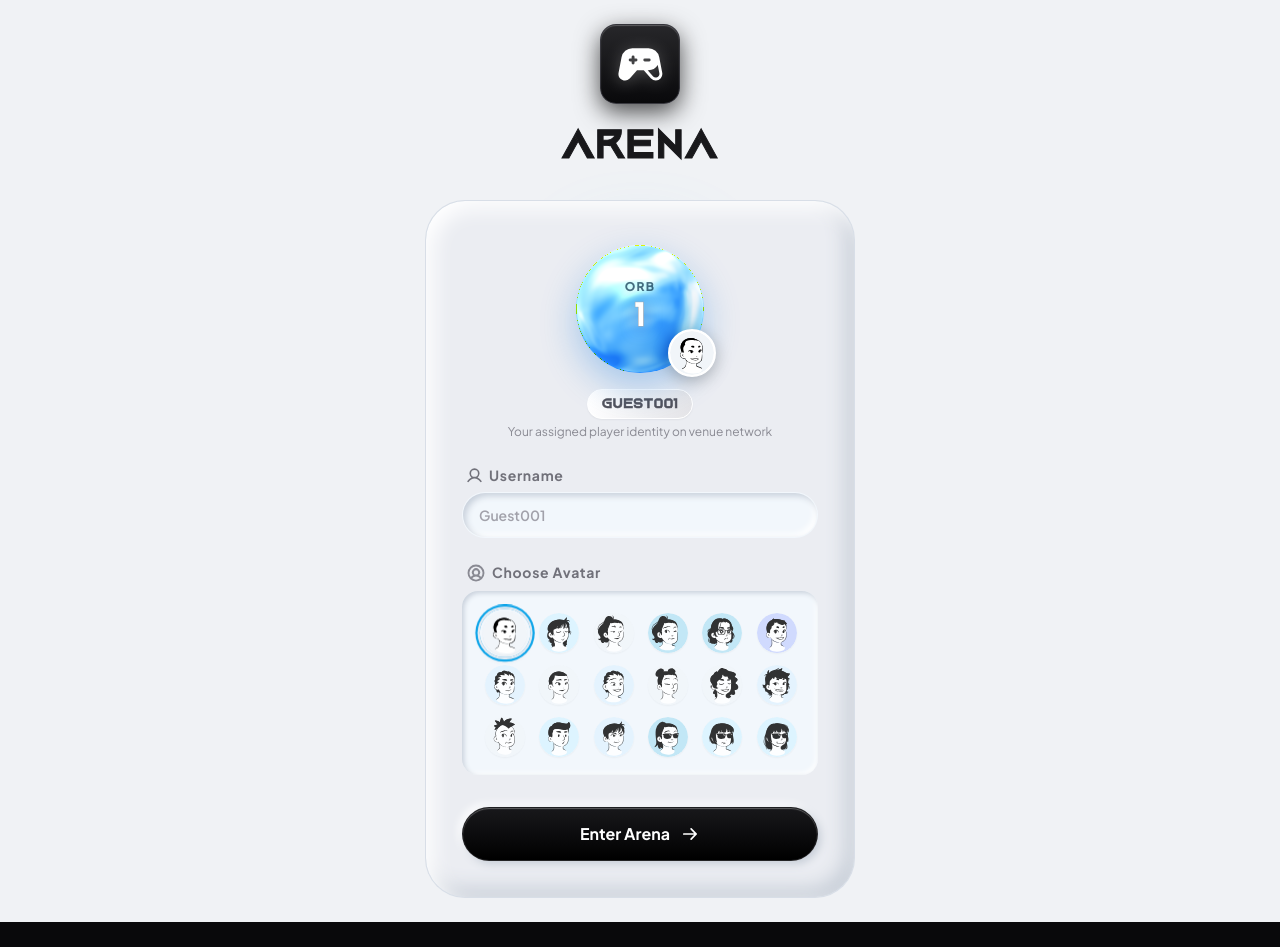
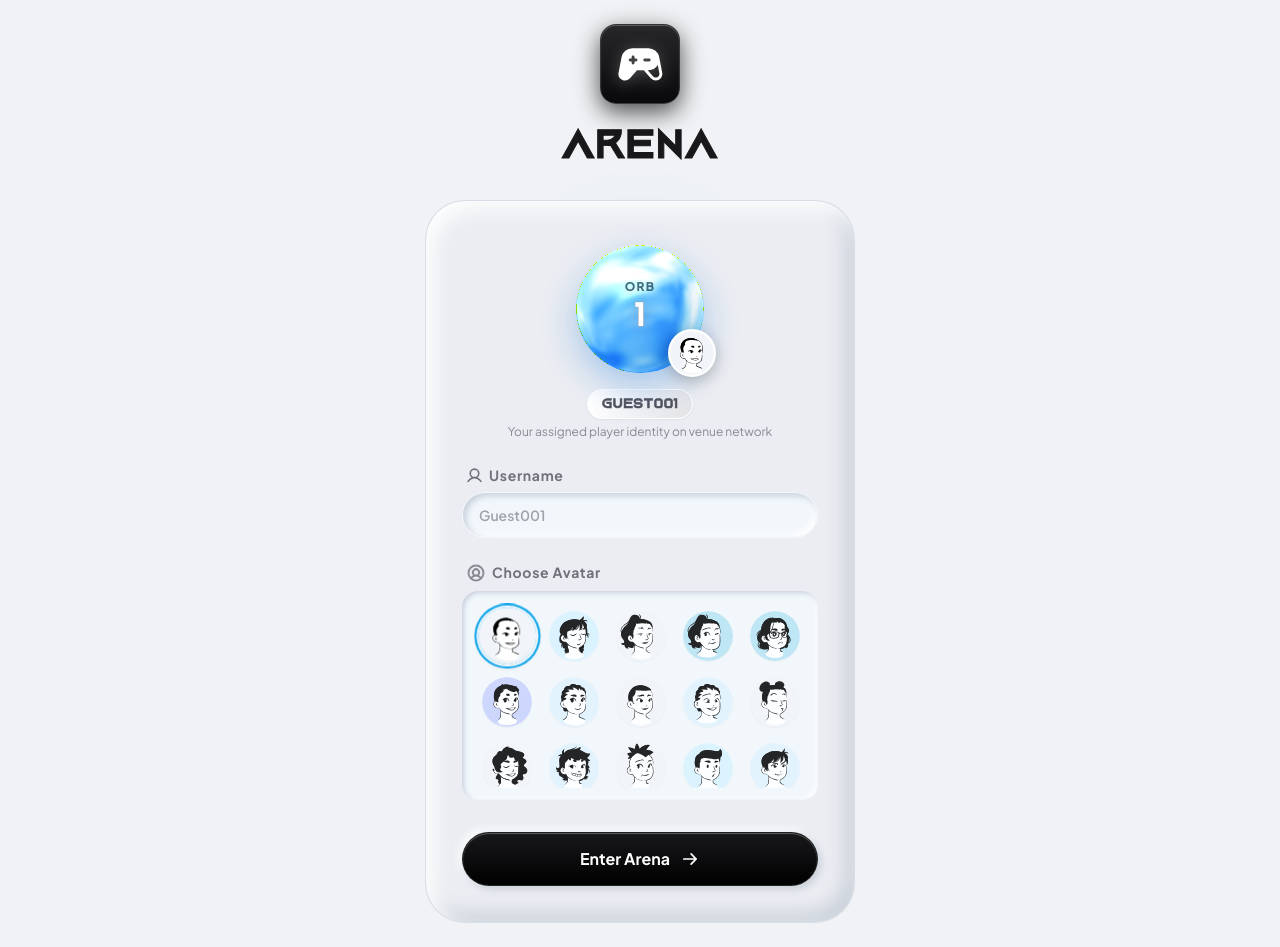
Before and after one commit to sanchitpatel/arena, a React (Vite) app: page / in a window 1280 px wide. Before the commit the page ends 922 px from the top, so only its background shows below. Built offline with nearby package versions, Linux system fonts and the light colour scheme; no server answers.

Commit message:
orb built 15

```diff
--- a/src/components/dashboard/LoginView.jsx
+++ b/src/components/dashboard/LoginView.jsx
@@ -155,7 +155,7 @@ export const LoginView = ({ onEnterArena }) => {
                 </div>
 
                 <div className="p-3 bg-[#F2F7FC] rounded-2xl shadow-[inset_2px_2px_5px_#c8d0db,inset_-2px_-2px_5px_#ffffff]">
-                  <div className="grid grid-cols-6 gap-2 max-h-[160px] overflow-y-auto p-2 pr-1.5 scrollbar-thin">
+                  <div className="grid grid-cols-5 gap-2.5 sm:gap-3 max-h-[185px] overflow-y-auto p-1.5 pr-1 scrollbar-thin">
                     {CURATED_AVATARS.map((av) => {
                       const isSelected = String(selectedAvatar) === String(av.id) || String(selectedAvatar) === String(av.num);
                       return (
@@ -163,12 +163,13 @@ export const LoginView = ({ onEnterArena }) => {
                           key={av.id}
                           type="button"
                           onClick={() => setSelectedAvatar(av.id)}
-                          className={`relative flex items-center justify-center p-0.5 rounded-full transition-all duration-150 cursor-pointer ${isSelected
-                              ? 'ring-2 ring-sky-500 ring-offset-2 ring-offset-[#e6ebf2] scale-110 shadow-md z-10'
-                              : 'opacity-80 hover:opacity-100 hover:scale-105 active:scale-95'
-                            }`}
+                          className={`relative flex items-center justify-center p-0.5 rounded-full transition-all duration-150 cursor-pointer ${
+                            isSelected
+                              ? 'ring-2 ring-sky-500 ring-offset-2 ring-offset-[#F2F7FC] scale-105 shadow-md z-10'
+                              : 'opacity-85 hover:opacity-100 hover:scale-105 active:scale-95'
+                          }`}
                         >
-                          <ArenaAvatar id={av.id} size="sm" className="w-10 h-10 shadow-sm" />
+                          <ArenaAvatar id={av.id} size="md" className="w-12 h-12 sm:w-[50px] sm:h-[50px] shadow-sm" />
                         </button>
                       );
                     })}
```
